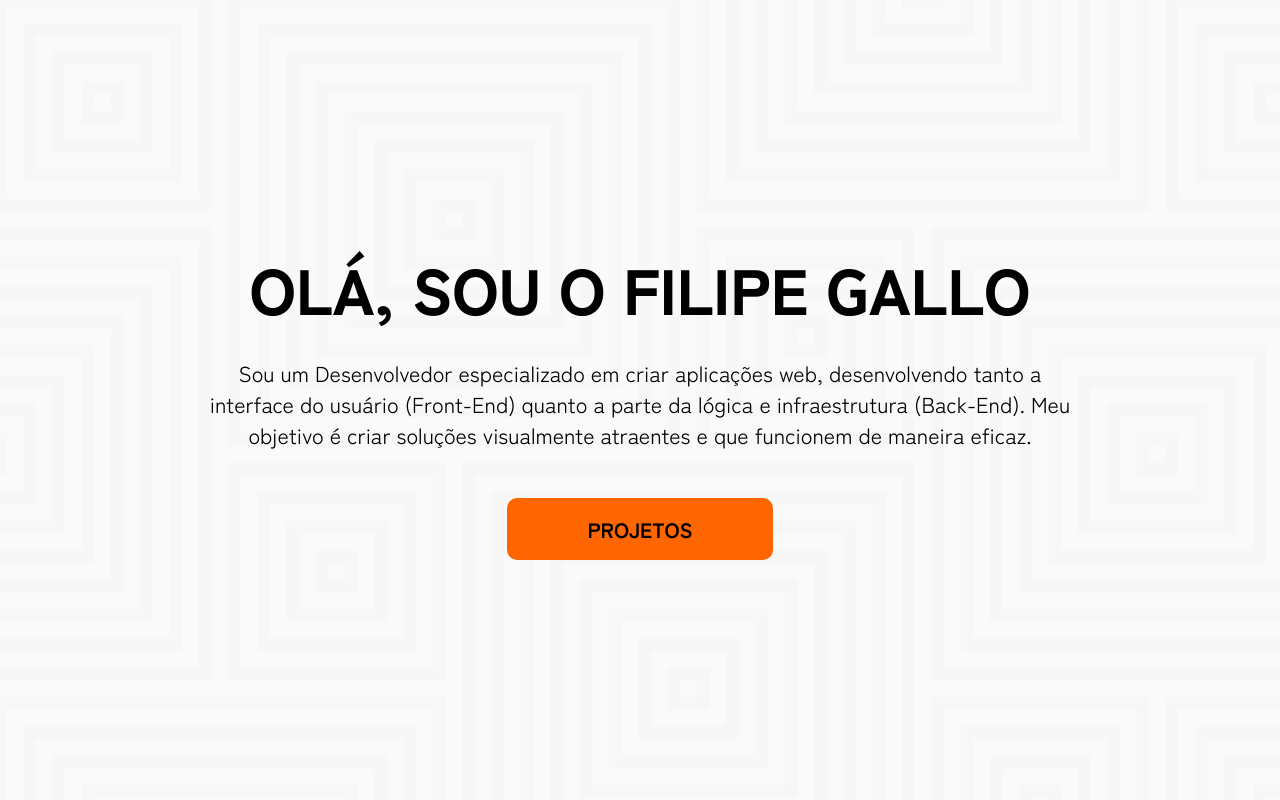
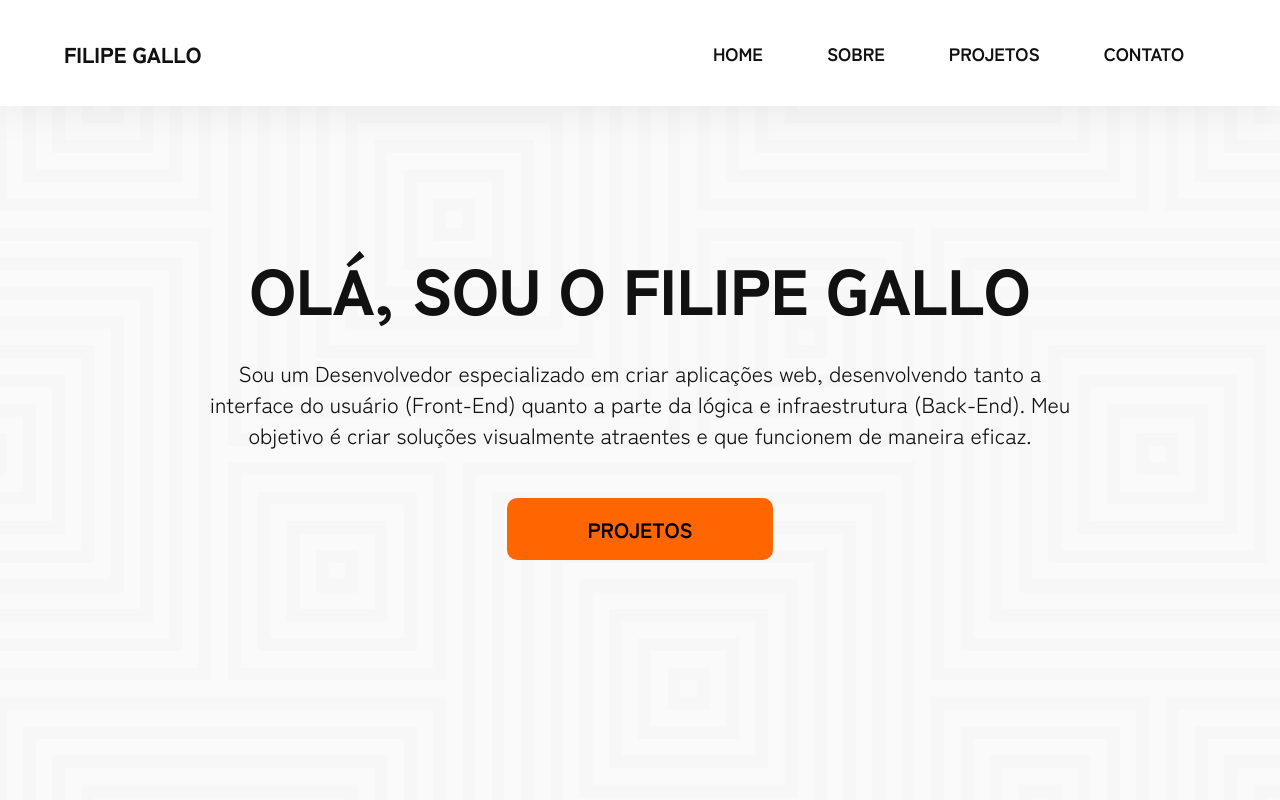
Before and after one commit to filipegallodev/portfolio, a Next.js app in the folder frontend/: page / in a window 1280 px wide. Shown: the top 800 px of the page. Built offline with nearby package versions, Linux system fonts and the light colour scheme.

Commit message:
basic header and some styles added

```diff
--- a/frontend/src/app/page.tsx
+++ b/frontend/src/app/page.tsx
@@ -1,18 +1,22 @@
 "use client";
 
 import AboutMeSection from "@/components/AboutMeSection/AboutMeSection";
+import Header from "@/components/Header/Header";
 import WelcomeSection from "@/components/WelcomeSection/WelcomeSection";
 import styled from "styled-components";
 
 export default function Home() {
   return (
-    <MainBox>
-      <WelcomeSection />
-      <AboutMeSection />
-    </MainBox>
+    <>
+      <Header />
+      <MainContainer>
+        <WelcomeSection />
+        <AboutMeSection />
+      </MainContainer>
+    </>
   );
 }
 
-const MainBox = styled.main`
+const MainContainer = styled.main`
   height: 100%;
 `;
--- a/frontend/src/components/AboutMeSection/AboutMeSection.tsx
+++ b/frontend/src/components/AboutMeSection/AboutMeSection.tsx
@@ -7,9 +7,9 @@ import React from "react";
 
 const AboutMeSection = () => {
   return (
-    <DefaultSection>
+    <DefaultSection id="sobre">
       <DefaultContainer>
-        <SectionTitle>Sobre mim</SectionTitle>
+        <SectionTitle>Sobre</SectionTitle>
       </DefaultContainer>
     </DefaultSection>
   );
--- /dev/null
+++ b/frontend/src/components/Header/Header.tsx
@@ -0,0 +1,44 @@
+import React from "react";
+import styled from "styled-components";
+import HeaderNavigation from "./HeaderNavigation";
+import Link from "next/link";
+
+const Header = () => {
+  return (
+    <HeaderContainer>
+      <Container>
+        <DeveloperName>
+          <Link href="">Filipe Gallo</Link>
+        </DeveloperName>
+        <HeaderNavigation />
+      </Container>
+    </HeaderContainer>
+  );
+};
+
+const HeaderContainer = styled.header`
+  position: fixed;
+  background-color: #fff;
+  width: 100%;
+  padding: 8px 64px;
+  box-shadow: 0px 0px 48px 0px #00000015;
+`;
+
+const Container = styled.div`
+  display: flex;
+  align-items: center;
+  justify-content: space-between;
+`;
+
+const DeveloperName = styled.span`
+  cursor: pointer;
+  font-size: 1.35rem;
+  text-transform: uppercase;
+  font-weight: 800;
+  transition: 0.2s;
+  &:hover {
+    color: #ff6600;
+  }
+`;
+
+export default Header;
--- /dev/null
+++ b/frontend/src/components/Header/HeaderNavigation.tsx
@@ -0,0 +1,37 @@
+import Link from "next/link";
+import React from "react";
+import styled from "styled-components";
+
+const HeaderNavigation = () => {
+  return (
+    <div>
+      <nav>
+        <ul>
+          <li>
+            <NavigationItem href="">Home</NavigationItem>
+          </li>
+          <li>
+            <NavigationItem href="#sobre">Sobre</NavigationItem>
+          </li>
+          <NavigationItem href="#projetos">Projetos</NavigationItem>
+          <NavigationItem href="#contato">Contato</NavigationItem>
+        </ul>
+      </nav>
+    </div>
+  );
+};
+
+const NavigationItem = styled(Link)`
+  padding: 32px;
+  display: inline-block;
+  cursor: pointer;
+  font-size: 1.125rem;
+  text-transform: uppercase;
+  font-weight: 600;
+  transition: 0.2s;
+  &:hover {
+    color: #ff6600;
+  }
+`;
+
+export default HeaderNavigation;
--- a/frontend/src/components/WelcomeSection/WelcomeSection.tsx
+++ b/frontend/src/components/WelcomeSection/WelcomeSection.tsx
@@ -4,7 +4,7 @@ import styled from "styled-components";
 
 const WelcomeSection = () => {
   return (
-    <DefaultSection>
+    <MainSection>
       <MainSection>
         <DeveloperName>Olá, sou o Filipe Gallo</DeveloperName>
         <DescriptionBox>
@@ -17,7 +17,7 @@ const WelcomeSection = () => {
         </DescriptionBox>
         <BiggerButton>Projetos</BiggerButton>
       </MainSection>
-    </DefaultSection>
+    </MainSection>
   );
 };
 
--- a/frontend/src/styles/globals.css
+++ b/frontend/src/styles/globals.css
@@ -13,17 +13,17 @@
   margin: 0;
   font-family: "Zen Kaku Gothic New", sans-serif;
   font-style: normal;
+  scroll-behavior: smooth;
 }
 
 html,
 body {
   max-width: 100vw;
-  overflow-x: hidden;
 }
 
 body {
   height: 100vh;
-  color: #000;
+  color: #111;
 }
 
 a {
@@ -37,6 +37,12 @@ a {
   }
 }
 
+ul,
+li {
+  list-style: none;
+  display: inline-block;
+}
+
 .background {
   position: absolute;
   display: block;
--- a/frontend/src/styles/styled.ts
+++ b/frontend/src/styles/styled.ts
@@ -1,6 +1,6 @@
 import styled from "styled-components";
 
-export const DefaultSection = styled.section`
+export const TemplateSection = styled.section`
   width: 100%;
   height: 100%;
   text-align: center;
@@ -10,7 +10,13 @@ export const DefaultSection = styled.section`
   background-color: #fff;
 `;
 
-export const MainSection = styled(DefaultSection)`
+export const DefaultSection = styled(TemplateSection)`
+  padding: 120px 0px;
+  background-color: #fefefe;
+`;
+
+export const MainSection = styled(TemplateSection)`
+  padding: 0px;
   width: 100%;
   height: 100%;
   text-align: center;
@@ -30,7 +36,6 @@ export const SectionTitle = styled.h2`
   text-transform: uppercase;
   font-size: 2.5rem;
   font-weight: 800;
-  margin-top: 120px;
 `;
 
 export const DefaultButton = styled.button`
```
